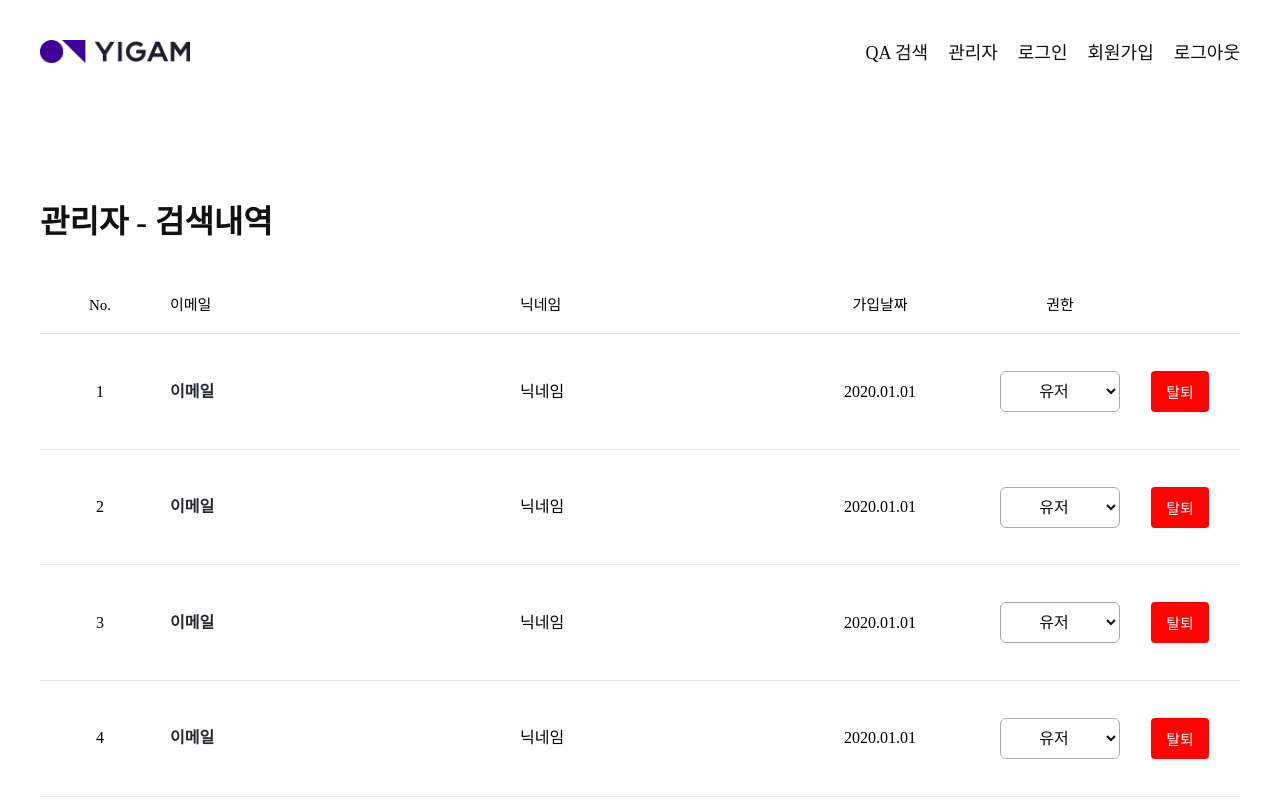
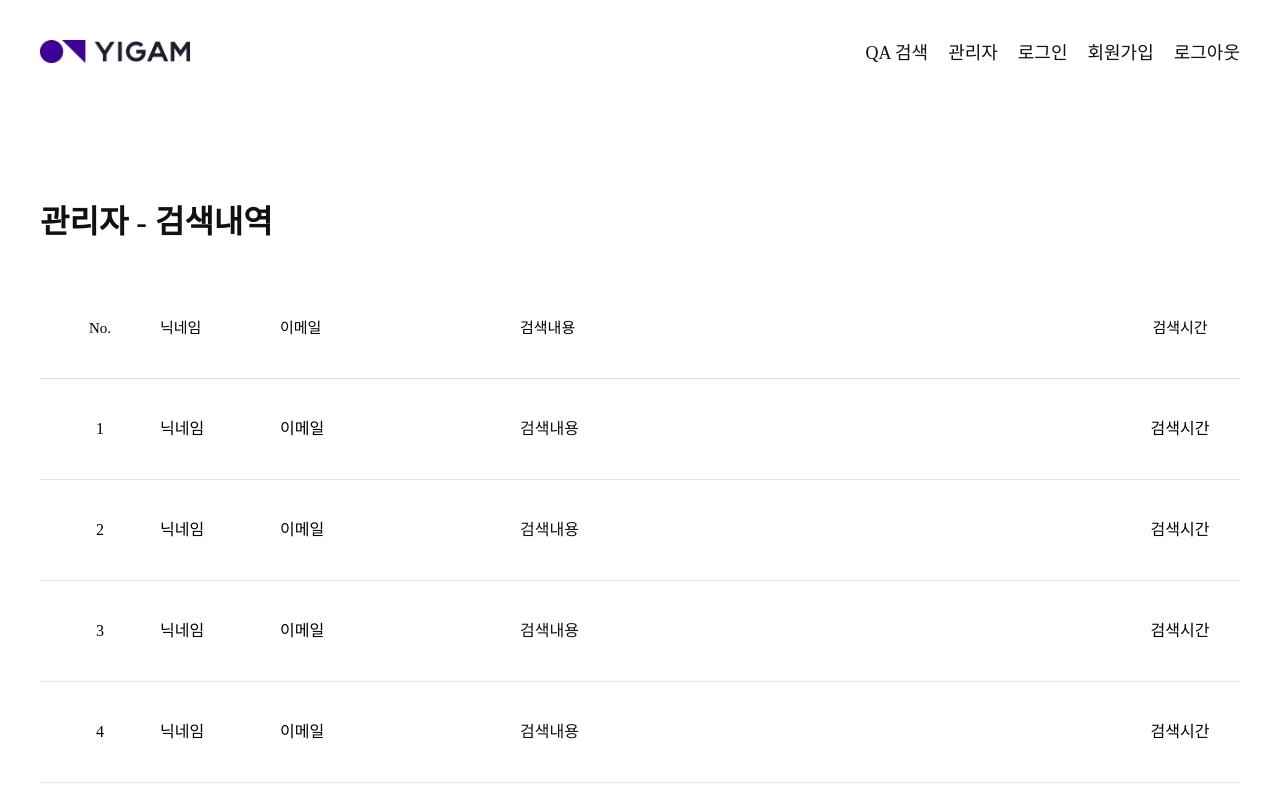
Before and after one commit to YigamP/Yigam, a React (Vite) app in the folder client/: page /admin/search_history in a window 1280 px wide. Shown: the top 800 px of the page. Built offline with nearby package versions, Linux system fonts and the light colour scheme; the HTML template or start-up script is replaced by a standard one.

Commit message:
💄 Design:  관리자 - 검색내역 퍼블리싱

```diff
--- a/client/src/commons/styles/GlobalStyle.js
+++ b/client/src/commons/styles/GlobalStyle.js
@@ -21,6 +21,7 @@ time, mark, audio, video {
 	font: inherit;
 	vertical-align: baseline;
 	box-sizing: border-box;
+	word-break: break-all;
 }
 /* HTML5 display-role reset for older browsers */
 article, aside, details, figcaption, figure,
--- a/client/src/components/Admin/AdminInquiryLayout.jsx
+++ b/client/src/components/Admin/AdminInquiryLayout.jsx
@@ -2,7 +2,7 @@ import { Wrapper } from '../../commons/styles/style';
 import * as S from './style';
 import SubTitle from '../commons/titles/SubTitle';
 
-const AdminInquiryLayout = () => {
+const AdminSearchHistoryLayout = () => {
     return (
         <Wrapper>
             <S.AdminContainer>
@@ -39,4 +39,4 @@ const AdminInquiryLayout = () => {
     );
 };
 
-export default AdminInquiryLayout;
+export default AdminSearchHistoryLayout;
--- a/client/src/components/Admin/AdminSearchHistoryLayout.jsx
+++ b/client/src/components/Admin/AdminSearchHistoryLayout.jsx
@@ -2,36 +2,31 @@ import { Wrapper } from '../../commons/styles/style';
 import * as S from './style';
 import SubTitle from '../commons/titles/SubTitle';
 
-const AdminSearchHistoryLayout = () => {
+const AdminInquiryLayout = () => {
     return (
         <Wrapper>
             <S.AdminContainer>
                 <SubTitle title="관리자 - 검색내역" />
-                <S.ListHead>
+                <S.ListHead style={{ padding: '0' }}>
                     <S.SmallBox style={{ textAlign: 'center' }}>No.</S.SmallBox>
-                    <S.LargeBox style={{ paddingLeft: '10px' }}>이메일</S.LargeBox>
-                    <S.boxContainer>닉네임</S.boxContainer>
-                    <S.boxContainer style={{ textAlign: 'center' }}>가입날짜</S.boxContainer>
-                    <S.SmallBox style={{ textAlign: 'center' }}>권한</S.SmallBox>
-                    <S.SmallBox></S.SmallBox>
+                    <S.SmallBox>닉네임</S.SmallBox>
+                    <S.boxContainer>이메일</S.boxContainer>
+                    <S.BigLargeBox>
+                        <S.ScrollContainer>검색내용</S.ScrollContainer>
+                    </S.BigLargeBox>
+                    <S.SmallBox style={{ textAlign: 'center' }}>검색시간</S.SmallBox>
                 </S.ListHead>
                 {new Array(11).fill().map((_el, index) => (
-                    <S.ListOfLists key={index}>
+                    <S.ListOfLists style={{ padding: '0' }} key={index}>
                         <S.SmallBox style={{ textAlign: 'center' }}>{index + 1}</S.SmallBox>
-                        <S.ReportProfile>
-                            <S.MediumBox>이메일</S.MediumBox>
-                        </S.ReportProfile>
-                        <S.boxContainer>닉네임</S.boxContainer>
-                        <S.boxContainer style={{ textAlign: 'center' }}>2020.01.01</S.boxContainer>
-                        <S.SmallBox>
-                            <S.IdHandleSelect>
-                                <option value="">유저</option>
-                                <option value="">관리자</option>
-                            </S.IdHandleSelect>
-                        </S.SmallBox>
-                        <S.SmallBox>
-                            <S.Button>탈퇴</S.Button>
-                        </S.SmallBox>
+                        <S.SmallBox>닉네임</S.SmallBox>
+                        <S.boxContainer>이메일</S.boxContainer>
+                        <S.BigLargeBox>
+                            <S.ScrollContainer>
+                                <S.ScrollText>검색내용</S.ScrollText>
+                            </S.ScrollContainer>
+                        </S.BigLargeBox>
+                        <S.SmallBox style={{ textAlign: 'center' }}>검색시간</S.SmallBox>
                     </S.ListOfLists>
                 ))}
             </S.AdminContainer>
@@ -39,4 +34,4 @@ const AdminSearchHistoryLayout = () => {
     );
 };
 
-export default AdminSearchHistoryLayout;
+export default AdminInquiryLayout;
--- a/client/src/components/Admin/style.js
+++ b/client/src/components/Admin/style.js
@@ -7,20 +7,28 @@ export const AdminContainer = styled(Container)`
 
 export const ListOfLists = styled.div`
     width: 100%;
-    padding-left: 2%;
     display: flex;
     align-items: center;
     font-size: 16px;
     border-bottom: 1px solid #e7e7e7;
-    padding: 2.3rem 0;
-
+    padding: 20px 0;
     p {
         font-size: 16px;
     }
 
-    &:hover {
+    &:hali {
         background-color: #d6d5d5;
     }
+`;
+
+export const ScrollText = styled.pre`
+    width: 100%;
+    font-weight: 400;
+    color: #111;
+    display: flex;
+    align-items: center;
+    line-height: 1.3;
+    word-break: break-all;
 `;
 
 export const ReportProfile = styled.div`
@@ -45,6 +53,12 @@ export const boxContainer = styled.div`
 
 export const LargeBox = styled.div`
     width: 30%;
+`;
+
+export const BigLargeBox = styled.div`
+    width: 50%;
+    height: 100px;
+    padding: 10px 0;
 `;
 
 export const IdHandleSelect = styled.select`
@@ -96,3 +110,11 @@ export const ListHead = styled.div`
     padding: 20px 0;
     border-bottom: 1px solid #ddd;
 `;
+
+export const ScrollContainer = styled.div`
+    width: 100%;
+    height: 80px;
+    overflow-y: auto;
+    display: flex;
+    align-items: center;
+`;
```
